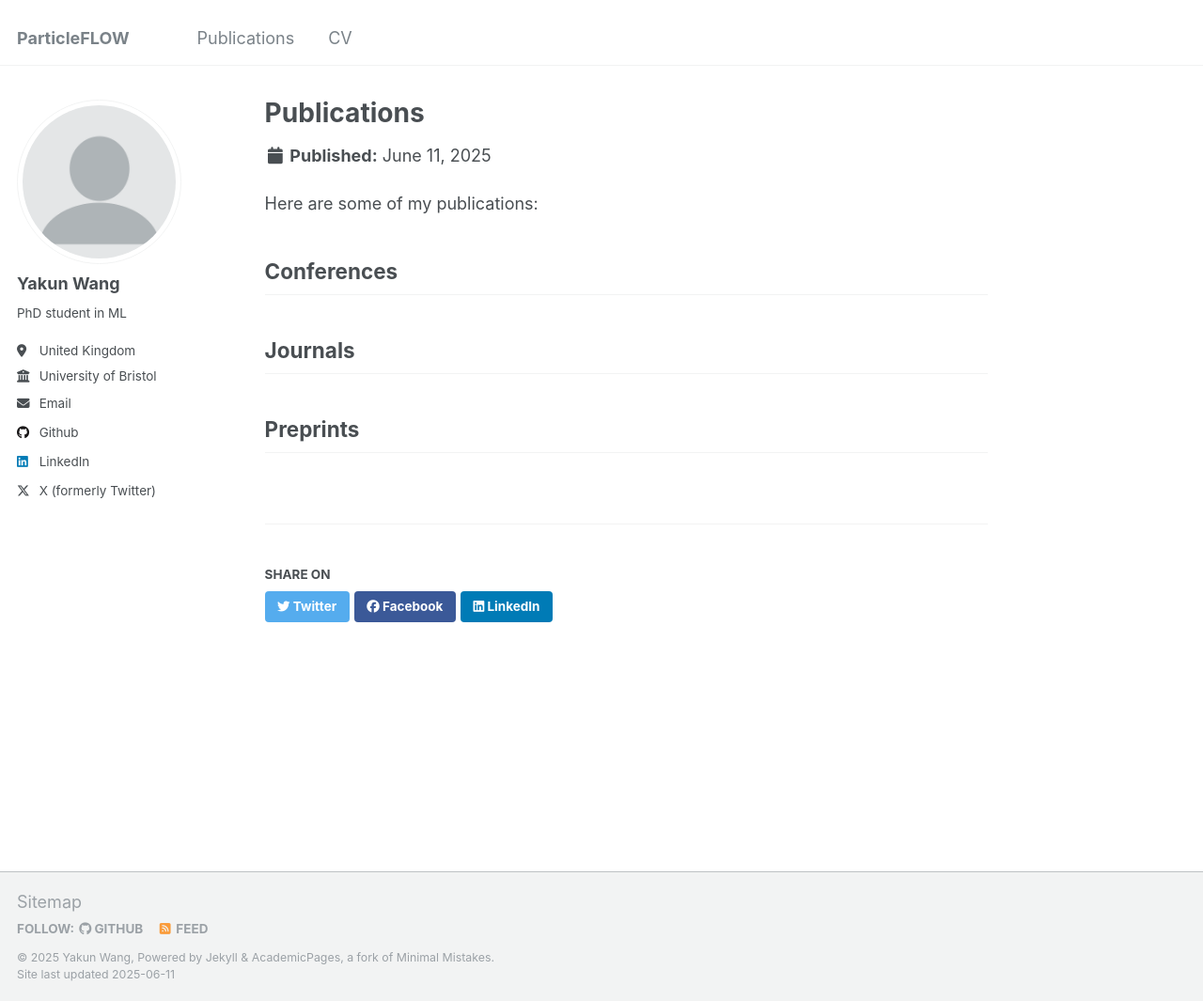
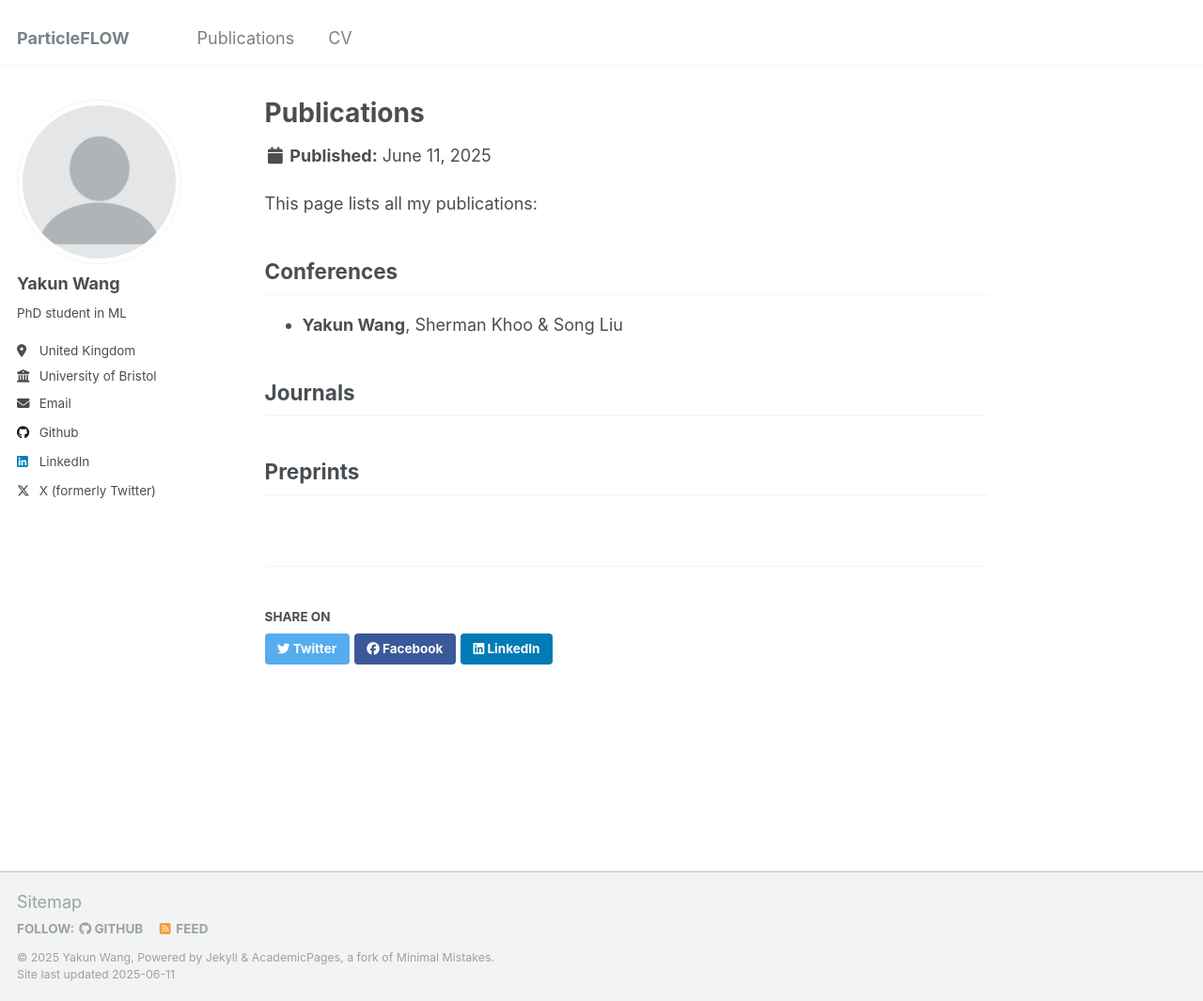
Before and after one commit to probabilityFLOW/probabilityFLOW.github.io, a Jekyll site: the page built from _publications/pubulications.md, in a window 1280 px wide and 1065 px high. Shown: the whole window at 94% size. Built offline with Jekyll 4.4.1, drawn with Linux system fonts in a browser that asks for light colours.

Commit message:
pub update

```diff
--- a/_publications/pubulications.md
+++ b/_publications/pubulications.md
@@ -3,10 +3,11 @@ title: "Publications"
 permalink: /publications/
 author_profile: true
 ---
-
-Here are some of my publications:
+This page lists all my publications:
 
 ## Conferences
+- **Yakun Wang**, Sherman Khoo & Song Liu
+
 
 ## Journals
 
```
